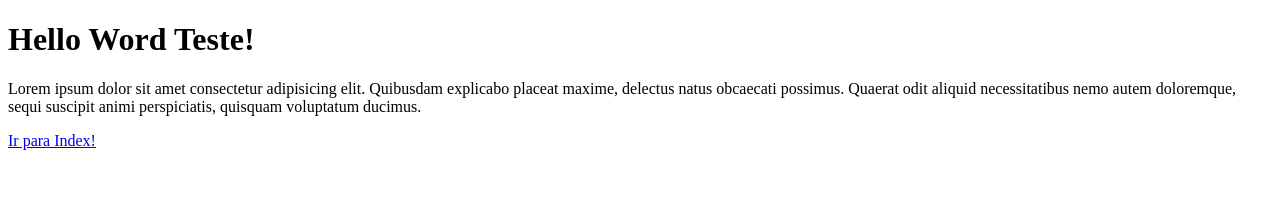
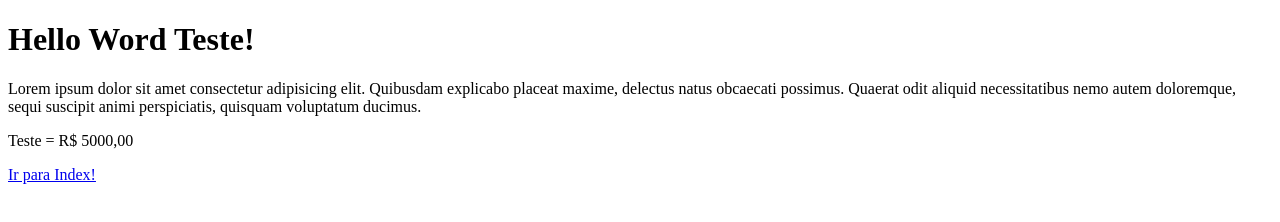
Before and after one commit to Nicolas048Ruan/testedegithub, a plain HTML site: page teste.html in a window 1280 px wide. Drawn offline with Linux system fonts and the light colour scheme.

Commit message:
Acrescentado valor de vendas

```diff
--- a/teste.html
+++ b/teste.html
@@ -11,6 +11,7 @@
     <p>
         Lorem ipsum dolor sit amet consectetur adipisicing elit. Quibusdam explicabo placeat maxime, delectus natus obcaecati possimus. Quaerat odit aliquid necessitatibus nemo autem doloremque, sequi suscipit animi perspiciatis, quisquam voluptatum ducimus.
     </p>
+    <p>Teste = R$ 5000,00</p>
     <a href="index.html">Ir para Index!</a>
 </body>
 </html>
```
